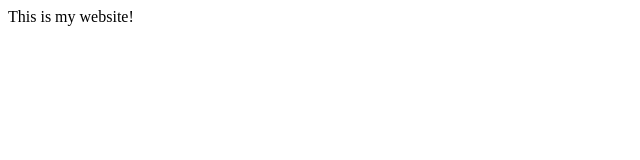
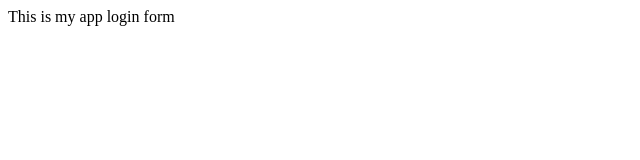
Before and after one commit to Anthomee/myapp-, a plain HTML site: page index.html in a window 1280 px wide. Shown: the full height of the page, 0-640 px from the left. Drawn offline with Linux system fonts and the light colour scheme.

Commit message:
login form

```diff
--- a/index.html
+++ b/index.html
@@ -4,7 +4,8 @@
         <title>My App</title>
     </head>
     <body>
-        This is my website!
+        This is my app
+        login form
     </body>
 
 
```
Also changed, not shown: login.html (added, +1 -0 lines).
